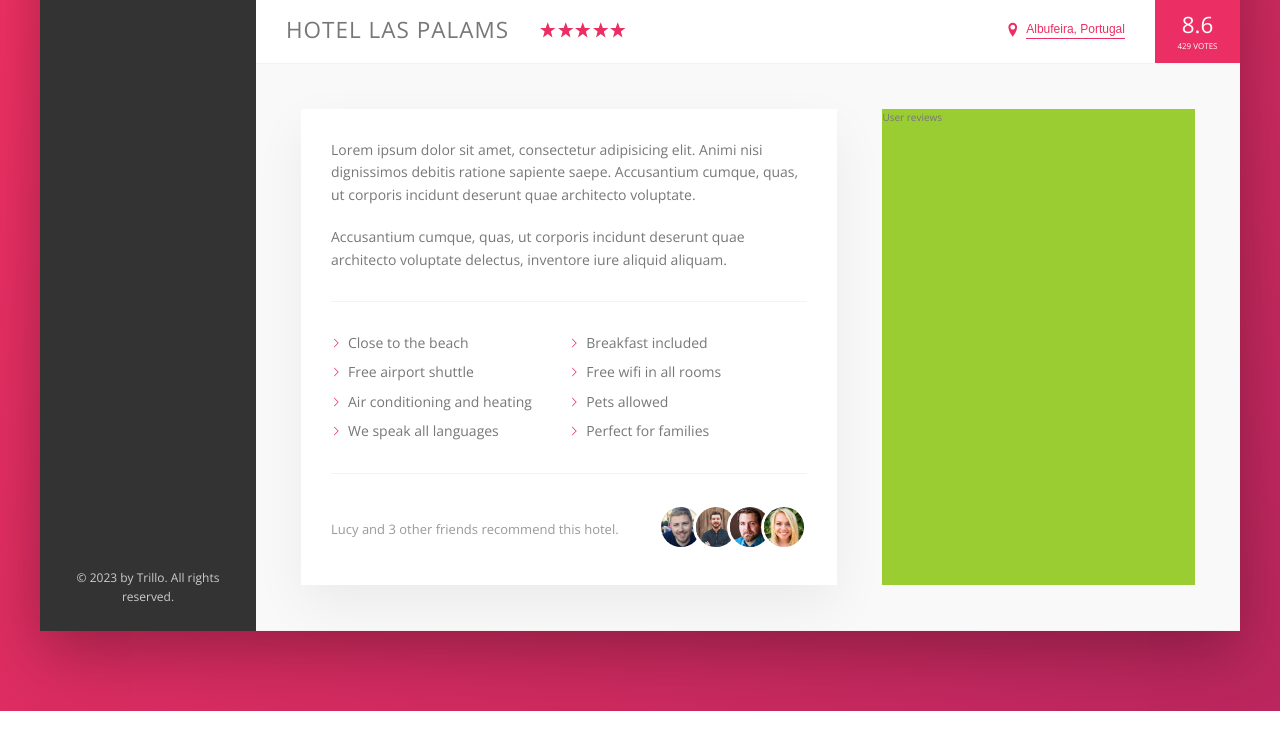
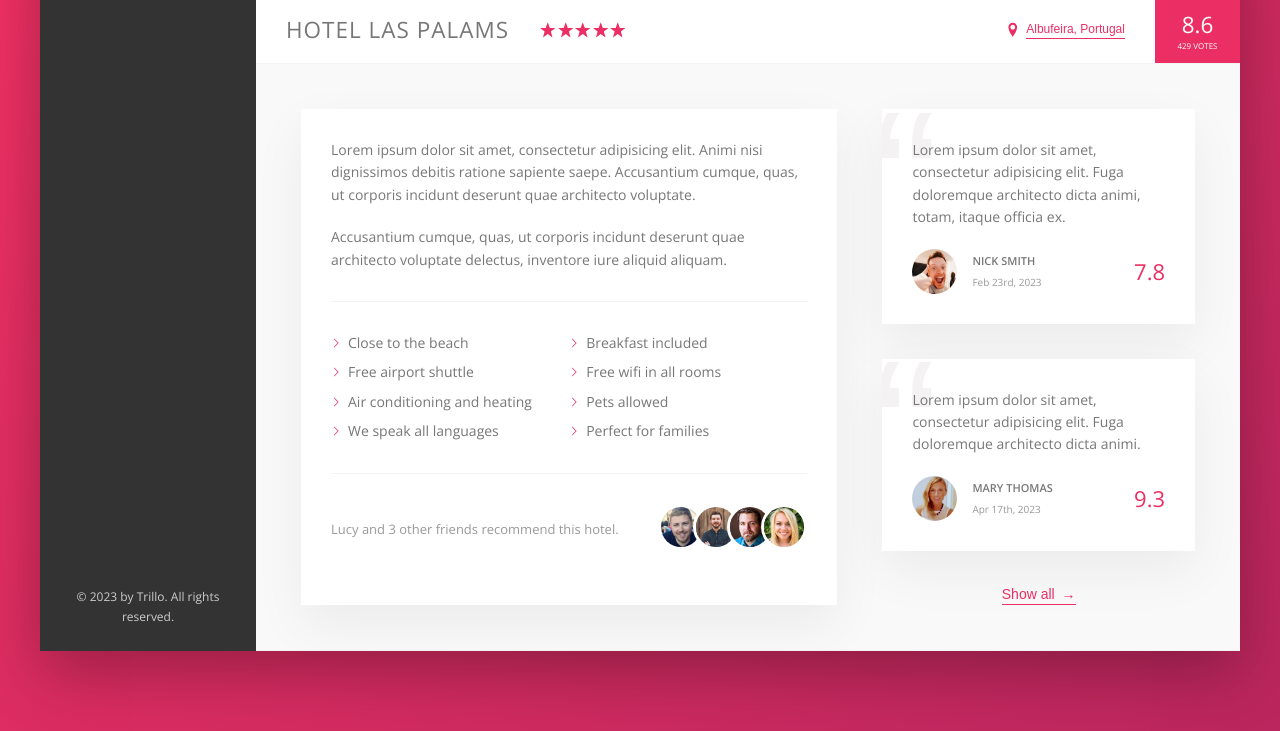
Before and after one commit to S4MX0816/advanced-css-course, a website: page Trillo/index.html in a window 1280 px wide. Shown: the part 538-1269 px from the top of the page. Drawn offline with nearby package versions, Linux system fonts and the light colour scheme.

Commit message:
user review section

```diff
--- a/Trillo/index.html
+++ b/Trillo/index.html
@@ -221,7 +221,47 @@
               </div>
             </div>
 
-            <div class="user-reviews">User reviews</div>
+            <div class="user-reviews">
+              <figure class="review">
+                <blockquote class="review__text">
+                  Lorem ipsum dolor sit amet, consectetur adipisicing elit. Fuga
+                  doloremque architecto dicta animi, totam, itaque officia ex.
+                </blockquote>
+                <figcaption class="review__user">
+                  <img
+                    src="./img/user-1.jpg"
+                    alt="User 1"
+                    class="review__photo"
+                  />
+                  <div class="review__user-box">
+                    <p class="review__user-name">Nick Smith</p>
+                    <p class="review__user-date">Feb 23rd, 2023</p>
+                  </div>
+                  <div class="review__rating">7.8</div>
+                </figcaption>
+              </figure>
+
+              <figure class="review">
+                <blockquote class="review__text">
+                  Lorem ipsum dolor sit amet, consectetur adipisicing elit. Fuga
+                  doloremque architecto dicta animi.
+                </blockquote>
+                <figcaption class="review__user">
+                  <img
+                    src="./img/user-2.jpg"
+                    alt="User 2"
+                    class="review__photo"
+                  />
+                  <div class="review__user-box">
+                    <p class="review__user-name">Mary Thomas</p>
+                    <p class="review__user-date">Apr 17th, 2023</p>
+                  </div>
+                  <div class="review__rating">9.3</div>
+                </figcaption>
+              </figure>
+
+              <button class="btn-inline">Show all <span>&rarr;</span></button>
+            </div>
           </div>
         </main>
       </div>
--- a/Trillo/sass/_components.scss
+++ b/Trillo/sass/_components.scss
@@ -279,8 +279,17 @@
   cursor: pointer;
   transition: all 200ms;
 
+  span {
+    margin-left: 3px;
+    transition: margin-left 200ms;
+  }
+
   &:hover {
     color: var(--color-grey-dark-1);
+
+    span {
+      margin-left: 8px;
+    }
   }
 
   &:focus {
@@ -377,3 +386,68 @@
     }
   }
 }
+
+///////////////////////////////////
+/// REVIEWS
+
+.review {
+  background-color: #fff;
+  box-shadow: var(--shadow-light);
+  padding: 3rem;
+  margin-bottom: 3.5rem;
+
+  position: relative;
+  overflow: hidden;
+
+  &__text {
+    margin-bottom: 2rem;
+    z-index: 10;
+    position: relative;
+  }
+
+  &__user {
+    display: flex;
+    align-items: center;
+  }
+
+  &__photo {
+    width: 4.5rem;
+    height: 4.5rem;
+    border-radius: 50%;
+    margin-right: 1.5rem;
+  }
+
+  &__user-box {
+    margin-right: auto;
+  }
+
+  &__user-name {
+    font-size: 1.1rem;
+    font-weight: 600;
+    text-transform: uppercase;
+    margin-bottom: 0.4rem;
+  }
+
+  &__user-date {
+    font-size: 1rem;
+    color: var(--color-grey-dark-3);
+  }
+
+  &__rating {
+    color: var(--color-primary);
+    font-size: 2.2rem;
+    font-weight: 300;
+  }
+
+  &::before {
+    content: "\201C";
+    position: absolute;
+    top: -2.75rem;
+    left: -1rem;
+    font-size: 20rem;
+    color: var(--color-grey-light-2);
+    font-family: sans-serif;
+    line-height: 1;
+    z-index: 1;
+  }
+}
--- a/Trillo/sass/_layout.scss
+++ b/Trillo/sass/_layout.scss
@@ -35,6 +35,7 @@
 }
 
 .detail {
+  font-size: 1.4rem;
   display: flex;
   padding: 4.5rem;
   background-color: var(--color-grey-light-1);
@@ -42,7 +43,6 @@
 }
 
 .description {
-  font-size: 1.4rem;
   background-color: #fff;
   box-shadow: var(--shadow-light);
   flex: 0 0 60%;
@@ -51,6 +51,9 @@
 }
 
 .user-reviews {
-  background-color: yellowgreen;
   flex: 1;
+
+  display: flex;
+  flex-direction: column;
+  align-items: center;
 }
```
Also changed, not shown: Trillo/css/style.css.
